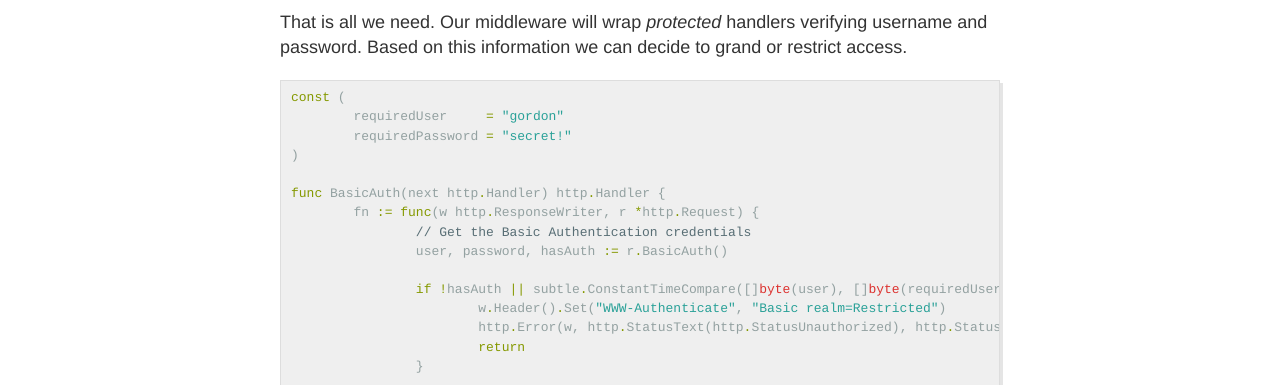
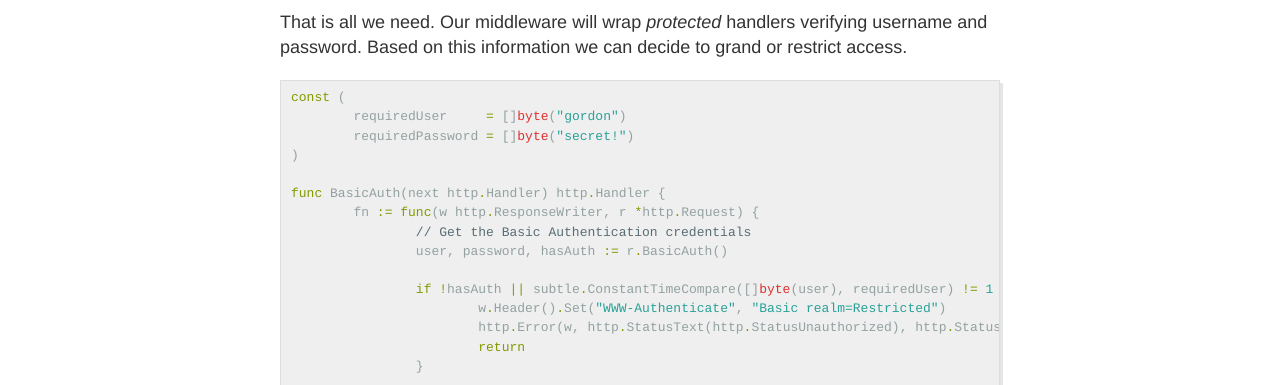
Before and after one commit to vardius/vardius.github.io, a Jekyll site: the page built from _posts/2020-6-08-go-basic-authentication.md, in a window 1280 px wide. Shown: the part 912-1297 px from the top of the page. Built offline with Jekyll 4.4.1, drawn with Linux system fonts in a browser that asks for light colours; comment, search, counter and statistics services are not loaded.

Commit message:
Use bytes consts

````diff
--- a/_posts/2020-6-08-go-basic-authentication.md
+++ b/_posts/2020-6-08-go-basic-authentication.md
@@ -19,8 +19,8 @@ That is all we need. Our middleware will wrap *protected* handlers verifying use
 
 ```go
 const (
-	requiredUser     = "gordon"
-	requiredPassword = "secret!"
+	requiredUser     = []byte("gordon")
+	requiredPassword = []byte("secret!")
 )
 
 func BasicAuth(next http.Handler) http.Handler {
````
Also changed, not shown: other parts of _posts/2020-6-08-go-basic-authentication.md (+1 -1 lines).
